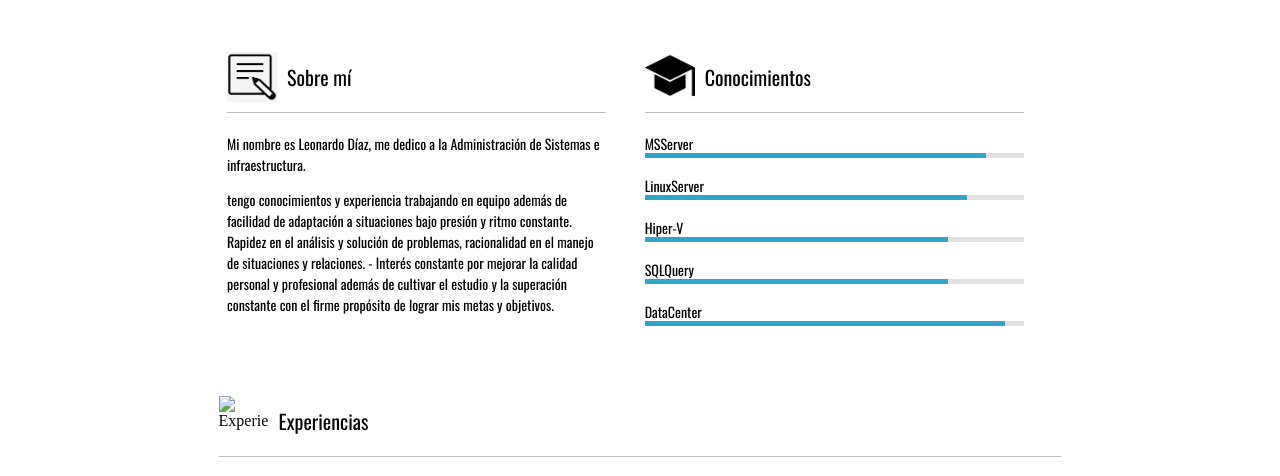
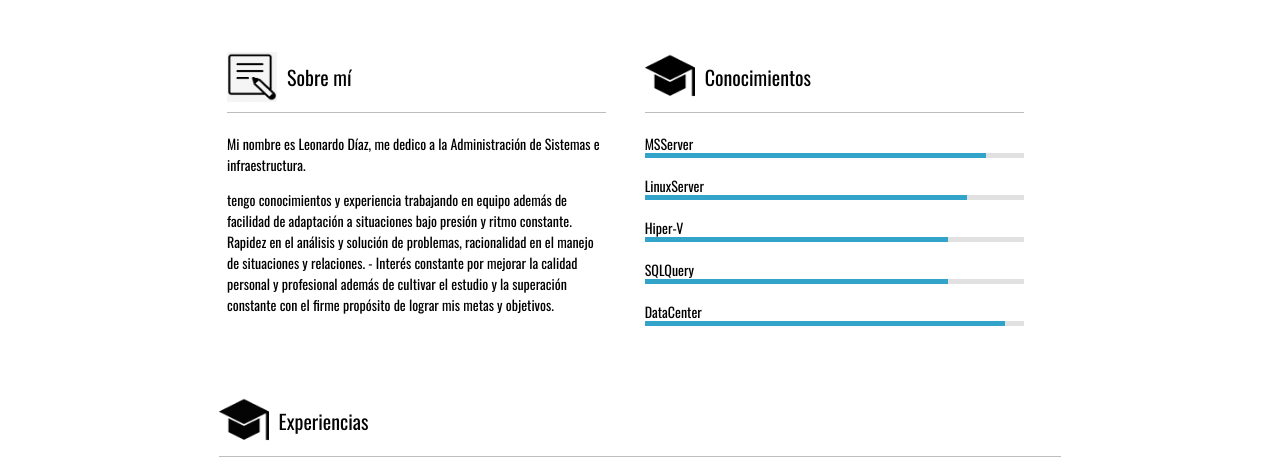
Before and after one commit to shxgg/shxgg.github.io, a plain HTML site: page index.html in a window 1280 px wide. Shown: the part 261-737 px from the top of the page. Drawn offline with nearby package versions, Linux system fonts and the light colour scheme.

Commit message:
reparando icono

```diff
--- a/index.html
+++ b/index.html
@@ -71,7 +71,7 @@
 
         <!-- Experience (experiencia) -->
         <div class="grid_16 experiences appear">
-          <img class="icon" src="imagenes/experiencia.png" alt="Experiencias">
+          <img class="icon" src="imagenes/conocimientos.png" alt="Experiencias">
           <h3>Experiencias</h3>
           <ul>
              <li>
```
